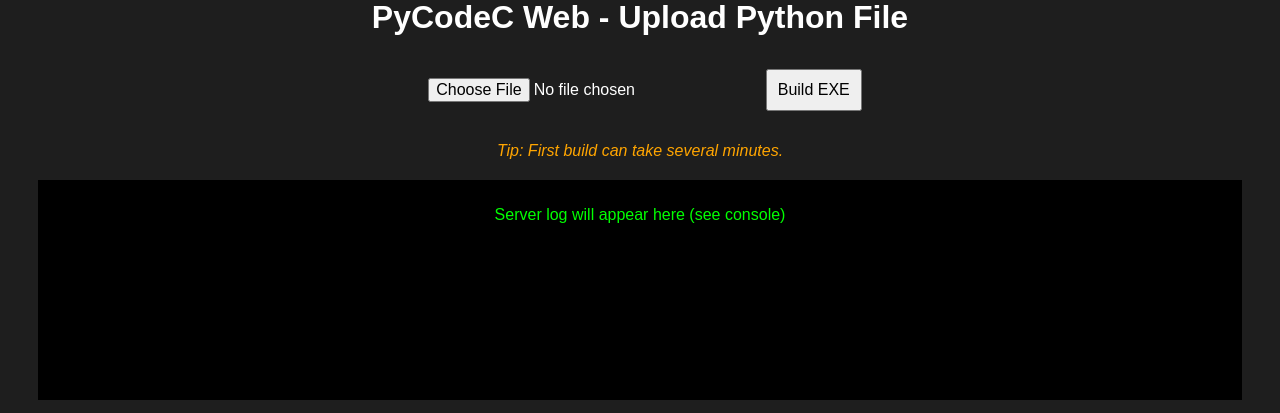
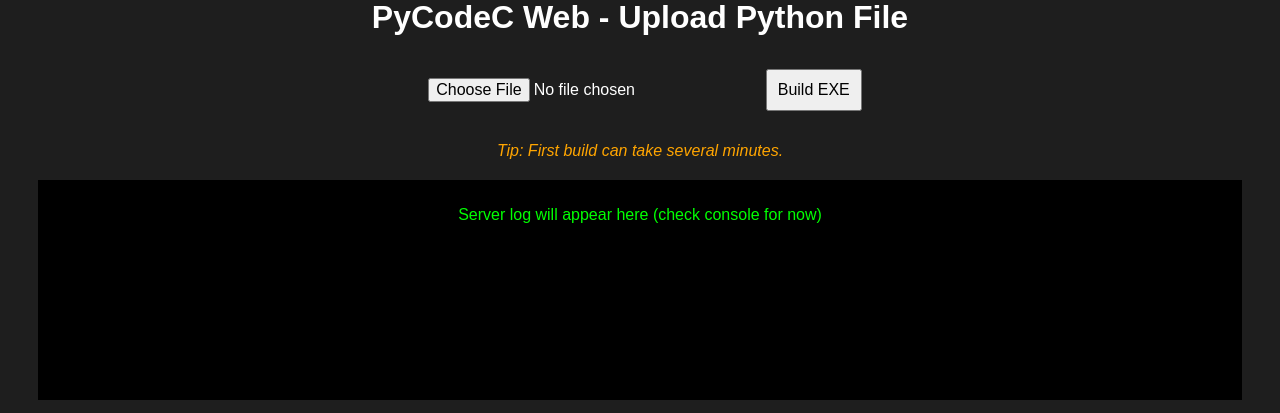
Before and after one commit to SlabyLol/PyCodeC-Web, a Flask app: page / in a window 1280 px wide. Shown: the part 60-473 px from the top of the page. Run offline with Flask 3, Linux system fonts and the light colour scheme.

Commit message:
Update index.html

```diff
--- a/templates/index.html
+++ b/templates/index.html
@@ -5,16 +5,20 @@
     <link rel="stylesheet" href="{{ url_for('static', filename='style.css') }}">
 </head>
 <body>
+    <div class="container">
         <h1>PyCodeC Web - Upload Python File</h1>
-    <form method="post" enctype="multipart/form-data">
+        <form method="post" enctype="multipart/form-data" class="upload-form">
             <input type="file" name="pyfile" required>
             <button type="submit">Build EXE</button>
         </form>
+
         <div id="tips-container">
-        <p id="tips">Tip: {{ tips[0] }}</p>
+            <p id="tips">Tip: First build can take several minutes.</p>
         </div>
+
         <div id="log">
-        <p>Server log will appear here (see console)</p>
+            <p>Server log will appear here (check console for now)</p>
+        </div>
     </div>
     <script src="{{ url_for('static', filename='script.js') }}"></script>
 </body>
```
Lines whose indentation alone changed are shown as unchanged.
